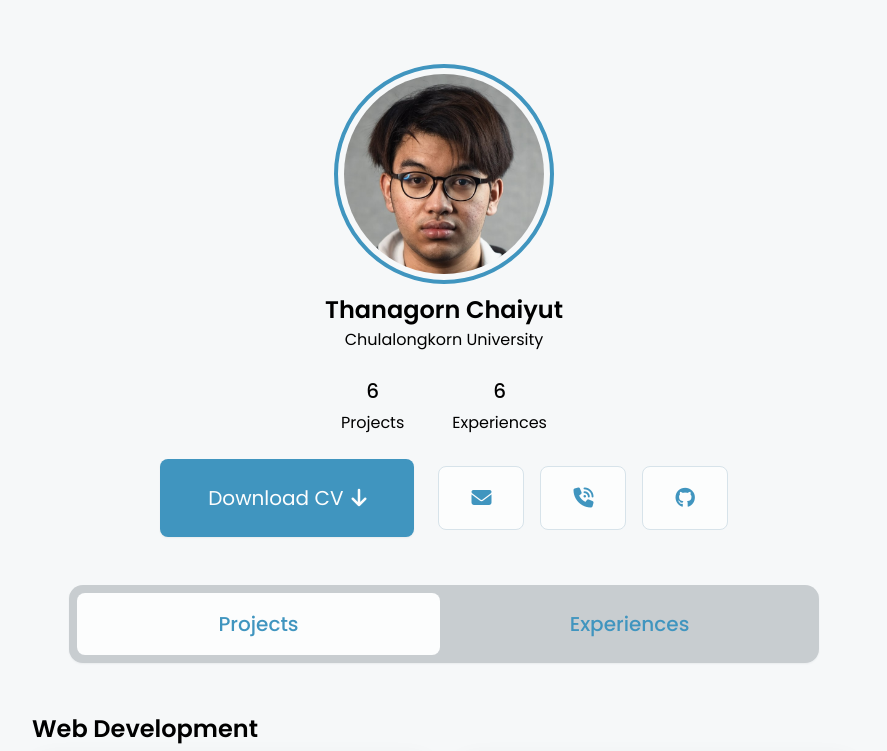
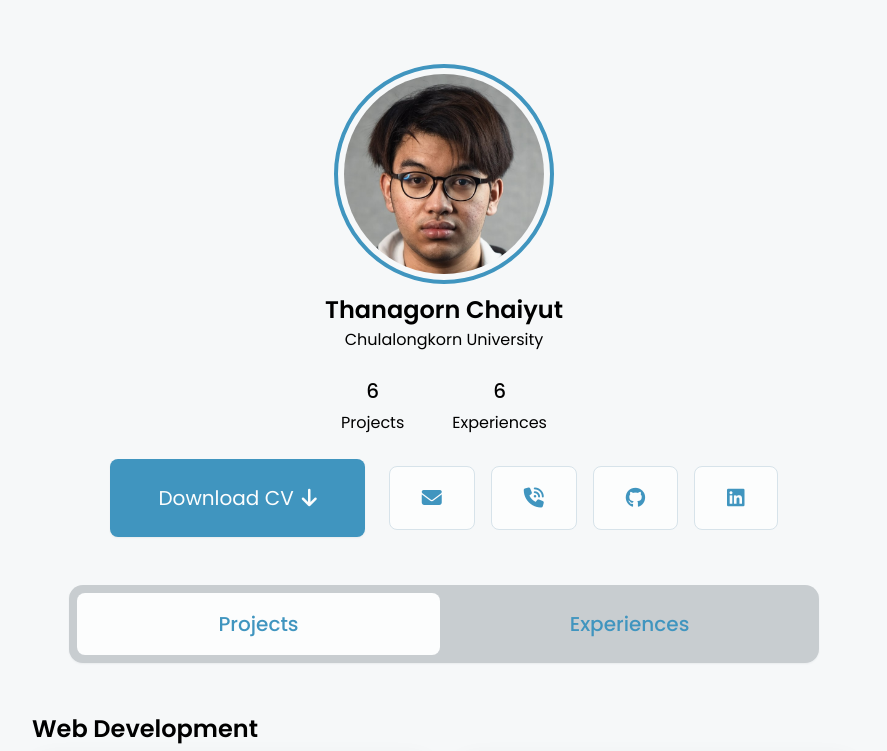
Before and after one commit to BadLuckZ/Project-MyPortfolio, a plain HTML site: page index.html in a window 1280 px wide. Shown: the top 751 px of the page, without its empty margins (196-1083 px from the left). Drawn offline with Linux system fonts and the light colour scheme.

Commit message:
fix: bring linkedin profile back

```diff
--- a/index.html
+++ b/index.html
@@ -57,6 +57,13 @@
           >
             <i class="fa-brands fa-github"></i>
           </a>
+          <a
+            href="https://www.linkedin.com/in/thanagorn-chaiyut"
+            target="_blank"
+            class="sub-button"
+          >
+            <i class="fa-brands fa-linkedin"></i
+          ></a>
         </div>
       </div>
     </header>
```
